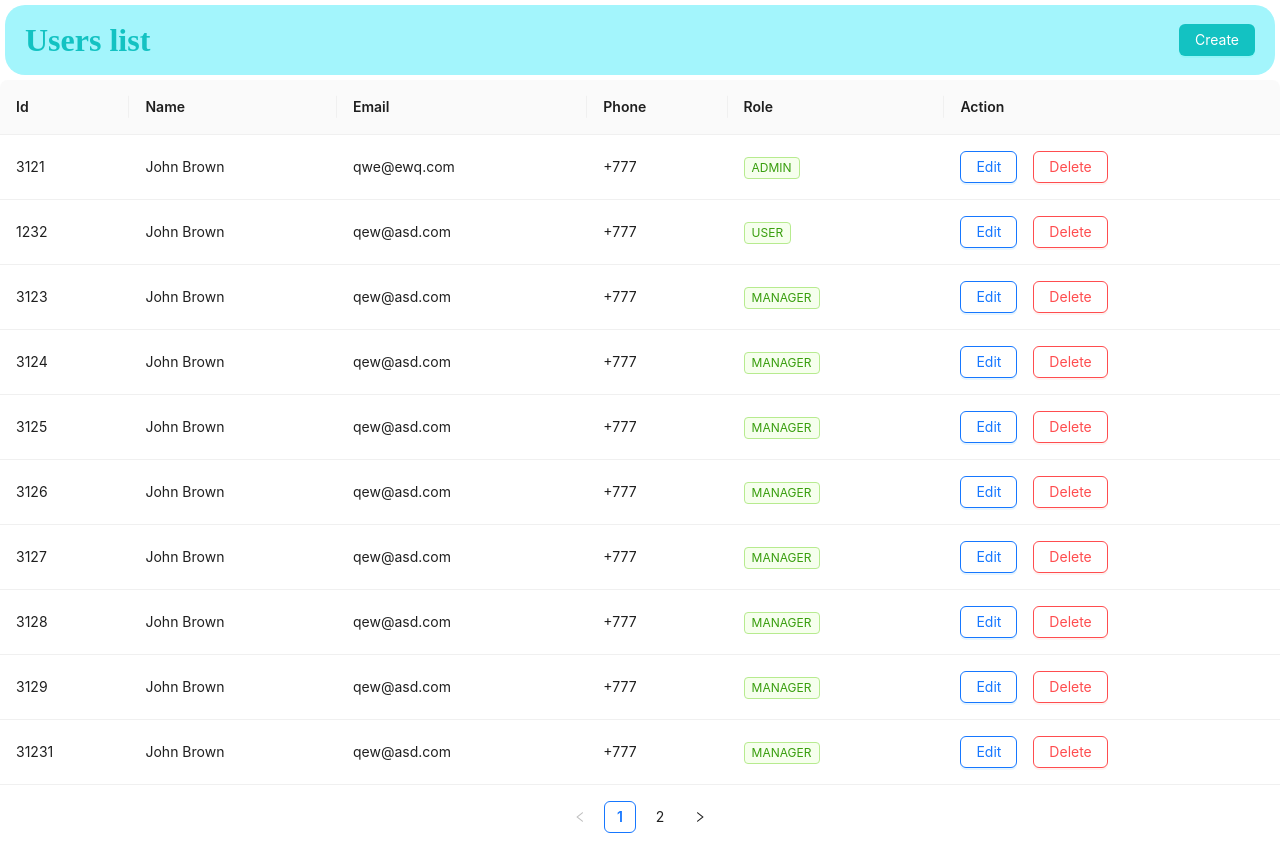
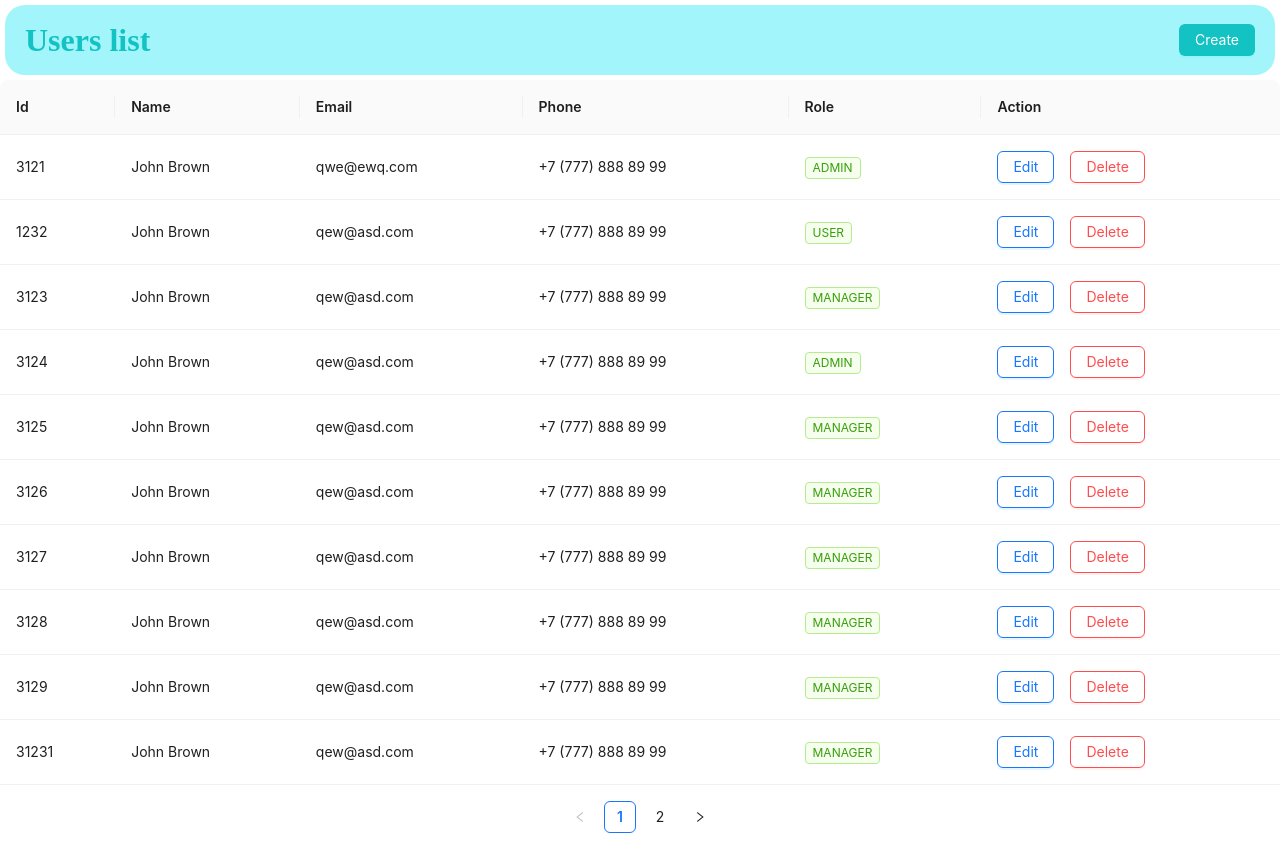
Before and after one commit to temirhanb/users-list, a React (Vite) app: page / in a window 1280 px wide. Built offline with nearby package versions, Linux system fonts and the light colour scheme.

Commit message:
- refactoring

```diff
--- a/src/app/state/slices/usersListSlice.ts
+++ b/src/app/state/slices/usersListSlice.ts
@@ -23,7 +23,7 @@ export const usersSlices = createSlice({
   initialState,
   reducers: {
     addUser: (state, action: PayloadAction<IUser>) => {
-      state.users.push(action.payload);
+      state.users.unshift(action.payload);
     },
 
     editUser: (state, action: PayloadAction<IUser>) => {
--- a/src/pages/main/components/header/index.tsx
+++ b/src/pages/main/components/header/index.tsx
@@ -1,19 +1,12 @@
-import React, {useState} from "react";
+import React from "react";
 import {Button, Modal} from "antd";
 import {AddModal} from "@pages/main/components/AddModal";
 import "@shared/styles/headers.scss";
-
+import {useHeaderHook} from "@pages/main/hooks";
 
 export const Headers: React.FC = () => {
-  const [isModalOpen, setIsModalOpen] = useState(false);
 
-  const showModal = () => {
-    setIsModalOpen(true);
-  };
-
-  const closeModal = () => {
-    setIsModalOpen(false);
-  };
+  const {showModal, closeModal, isModalOpen} = useHeaderHook();
 
   return (
     <header className={"container"}>
--- a/src/pages/main/components/tableUsersList/index.tsx
+++ b/src/pages/main/components/tableUsersList/index.tsx
@@ -1,36 +1,15 @@
+import React from "react";
 import {Button, Modal, Space, Table, type TableProps, Tag} from "antd";
-import {useDispatch, useSelector} from "react-redux";
 
-import {deleteUser, type IUser} from "@app/state/slices/usersListSlice";
-import {type AppDispatch, type RootState} from "@app/state/store";
-
+import {type IUser} from "@app/state/slices/usersListSlice";
+import {EditModal} from "@pages/main/components";
+import {useTableUsersHook} from "@pages/main/hooks";
 import "@shared/styles/headers.scss";
-import React, {useState} from "react";
-import {EditModal} from "@pages/main/components";
 
 export const TableUsersList: React.FC = () => {
 
-  const {users} = useSelector((state: RootState) => state.users);
-  const dispatch = useDispatch<AppDispatch>();
-  const [isModalOpen, setIsModalOpen] = useState(false);
-  const [editableUser, setEditableUser] = useState<IUser>({} as IUser);
+  const {isModalOpen, users, closeModal, handlerDeleteUser, editableUser, handlerEditUser,} = useTableUsersHook();
 
-  const showModal = () => {
-    setIsModalOpen(true);
-  };
-
-  const closeModal = () => {
-    setIsModalOpen(false);
-  };
-
-  const handlerDeleteUser = (id: number) => {
-    dispatch(deleteUser(id));
-  };
-
-  const handlerEditUser = (user: IUser) => {
-    setEditableUser(user);
-    showModal();
-  };
   const columns: TableProps<IUser>["columns"] = [
     {
       title: "Id",
--- /dev/null
+++ b/src/pages/main/hooks/header/index.ts
@@ -0,0 +1,16 @@
+import {useState} from "react";
+
+export const useHeaderHook = ()=>{
+  const [isModalOpen, setIsModalOpen] = useState(false);
+
+  const showModal = () => {
+    setIsModalOpen(true);
+  };
+
+  const closeModal = () => {
+    setIsModalOpen(false);
+  };
+  return{
+    isModalOpen,showModal,closeModal
+  }
+}
--- a/src/pages/main/hooks/index.ts
+++ b/src/pages/main/hooks/index.ts
@@ -1,2 +1,4 @@
 export * from "./addModal";
 export * from "./editModal";
+export * from "./header";
+export * from "./tableUsers";
--- /dev/null
+++ b/src/pages/main/hooks/tableUsers/index.ts
@@ -0,0 +1,32 @@
+import {useState} from "react";
+import {useDispatch, useSelector} from "react-redux";
+import {type AppDispatch, type RootState} from "@app/state/store";
+import {deleteUser, type IUser} from "@app/state/slices/usersListSlice";
+
+export const useTableUsersHook = () => {
+
+  const {users} = useSelector((state: RootState) => state.users);
+  const dispatch = useDispatch<AppDispatch>();
+  const [isModalOpen, setIsModalOpen] = useState(false);
+  const [editableUser, setEditableUser] = useState<IUser>({} as IUser);
+
+  const showModal = () => {
+    setIsModalOpen(true);
+  };
+
+  const closeModal = () => {
+    setIsModalOpen(false);
+  };
+
+  const handlerDeleteUser = (id: number) => {
+    dispatch(deleteUser(id));
+  };
+
+  const handlerEditUser = (user: IUser) => {
+    setEditableUser(user);
+    showModal();
+  };
+  return {
+    closeModal, handlerDeleteUser, handlerEditUser, editableUser, isModalOpen, users
+  };
+};
--- a/src/shared/data/index.ts
+++ b/src/shared/data/index.ts
@@ -6,7 +6,7 @@ export const DATA_USERS: IUser[] = [
     id: 3121,
     name: "John Brown",
     email: "qwe@ewq.com",
-    phone: "+777",
+    phone: "+7 (777) 888 89 99",
     role: "Admin",
   },
   {
@@ -14,7 +14,7 @@ export const DATA_USERS: IUser[] = [
     id: 1232,
     name: "John Brown",
     email: "qew@asd.com",
-    phone: "+777",
+    phone: "+7 (777) 888 89 99",
     role: "User",
   },
   {
@@ -22,7 +22,7 @@ export const DATA_USERS: IUser[] = [
     id: 3123,
     name: "John Brown",
     email: "qew@asd.com",
-    phone: "+777",
+    phone: "+7 (777) 888 89 99",
     role: "Manager",
   },
   {
@@ -30,15 +30,15 @@ export const DATA_USERS: IUser[] = [
     id: 3124,
     name: "John Brown",
     email: "qew@asd.com",
-    phone: "+777",
-    role: "Manager",
+    phone: "+7 (777) 888 89 99",
+    role: "Admin",
   },
   {
     key: "5",
     id: 3125,
     name: "John Brown",
     email: "qew@asd.com",
-    phone: "+777",
+    phone: "+7 (777) 888 89 99",
     role: "Manager",
   },
   {
@@ -46,49 +46,49 @@ export const DATA_USERS: IUser[] = [
     id: 3126,
     name: "John Brown",
     email: "qew@asd.com",
-    phone: "+777",
+    phone: "+7 (777) 888 89 99",
     role: "Manager",
   },  {
     key: "7",
     id: 3127,
     name: "John Brown",
     email: "qew@asd.com",
-    phone: "+777",
+    phone: "+7 (777) 888 89 99",
     role: "Manager",
   },  {
     key: "8",
     id: 3128,
     name: "John Brown",
     email: "qew@asd.com",
-    phone: "+777",
+    phone: "+7 (777) 888 89 99",
     role: "Manager",
   },  {
     key: "9",
     id: 3129,
     name: "John Brown",
     email: "qew@asd.com",
-    phone: "+777",
+    phone: "+7 (777) 888 89 99",
     role: "Manager",
   },  {
     key: "10",
     id: 31231,
     name: "John Brown",
     email: "qew@asd.com",
-    phone: "+777",
+    phone: "+7 (777) 888 89 99",
     role: "Manager",
   },  {
     key: "11",
     id: 31231,
     name: "John Brown",
     email: "qew@asd.com",
-    phone: "+777",
+    phone: "+7 (777) 888 89 99",
     role: "Manager",
   },  {
     key: "12",
     id: 312312,
     name: "John Brown",
     email: "qew@asd.com",
-    phone: "+777",
+    phone: "+7 (777) 888 89 99",
     role: "Manager",
   }
 ];
```
